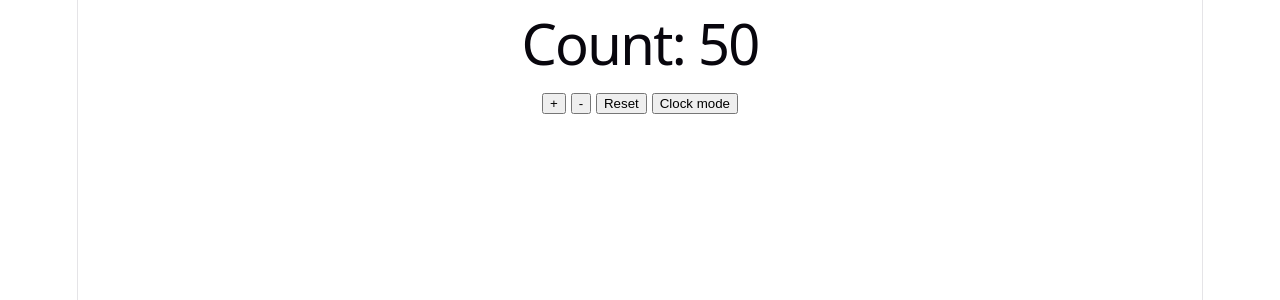
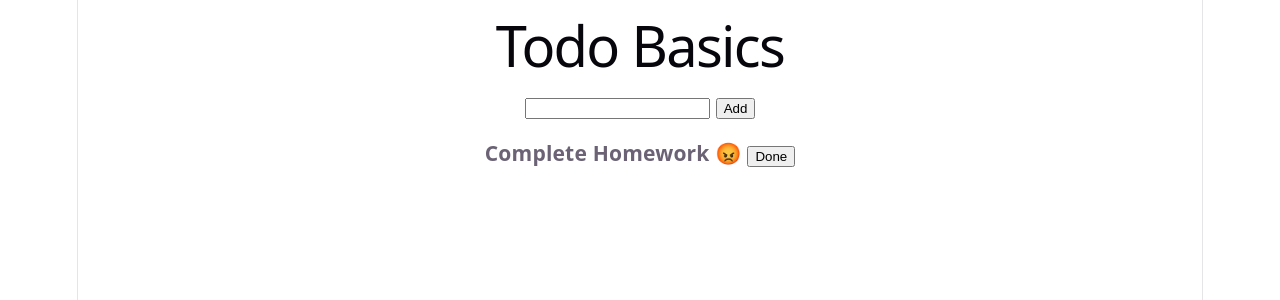
Before and after one commit to ishan8727/CsJourney, a React (Vite) app in the folder WebDev/REACT/LearningReact/: page / in a window 1280 px wide. Shown: the top 300 px of the page. Built offline with nearby package versions, Linux system fonts and the light colour scheme.

Commit message:
Todo kinda ~ messed up a lot and took lots of AI help!

```diff
--- a/WebDev/REACT/LearningReact/src/App.jsx
+++ b/WebDev/REACT/LearningReact/src/App.jsx
@@ -1,58 +1,60 @@
-import { useEffect, useState } from "react";
+import { useState } from "react";
 
 function App() {
 
-  const [count, setCount] = useState(0);
+  const [todos, SetTodos] = useState([{
+    task: 'Complete Homework',
+    done: false,
+    id: 1
+  }])
 
-  useEffect(()=>{
+  const [task, setTask] = useState("");
 
-    const interval = setInterval(()=>{
-      setCount(c=>c+10)
-    },1000);
+  function addTodo(task) {
+    SetTodos((prevTodos)=>{
+      return [
+        ...prevTodos,{
+          task: task,
+          done: false,
+          id: Math.random()
+        }
+      ]
+    })
 
-    setTimeout(()=>{
-      clearInterval(interval)
-    },5000);
+    setTask("");
 
-  },[])
-
-  function increaseCount() {
-    setCount(c => c+1);
   }
 
-  function decreaseCount() {
-    setCount(c => c-1);
-  }
-
-  function resetCount(){
-    setCount(0);
-  }
-
-  function implementClock(){
-    const clock = setInterval(()=>{
-      setCount(c=>c+1);
-    } ,1000);
-    setTimeout(()=>{
-      clearInterval(clock);
-    },5000);
+  function toggleDone(id){
+    SetTodos((PrevTodo)=>
+      PrevTodo.map((todo)=>
+        todo.id === id ? {...todo, done : !todo.done} : todo
+      )
+    )
   }
 
   return (
     <div>
-      <h1 style={{
-        'marginTop': 30
-      }}>
-        Count: {count}
-      </h1>
-      <button onClick={increaseCount}>+</button>
-      {" "}
-      <button onClick={decreaseCount}>-</button>
-      {" "}
-      <button onClick={resetCount}>Reset</button>
-      {" "}
-      <button onClick={implementClock}>Clock mode</button>
+      <h1>Todo Basics</h1>
+      <h2>
+        <input type="text" value={task} onChange={(e) => setTask(e.target.value)} />
+        {" "}
+        <button onClick={()=>{addTodo(task)}}>Add</button>
+      </h2>
+      <h3>
+        {
+          todos.map((todo) => (
+            <div key={todo.id}>
+              <span> {todo.task} {todo.done ? "💙" : "😡"}</span>{" "}
+              <button onClick={() => {
+                toggleDone(todo.id);
+              }}>Done</button>
+            </div>
+          ))
+        }
+      </h3>
     </div>
   )
 }
 
-export default App
+export default App;
```
